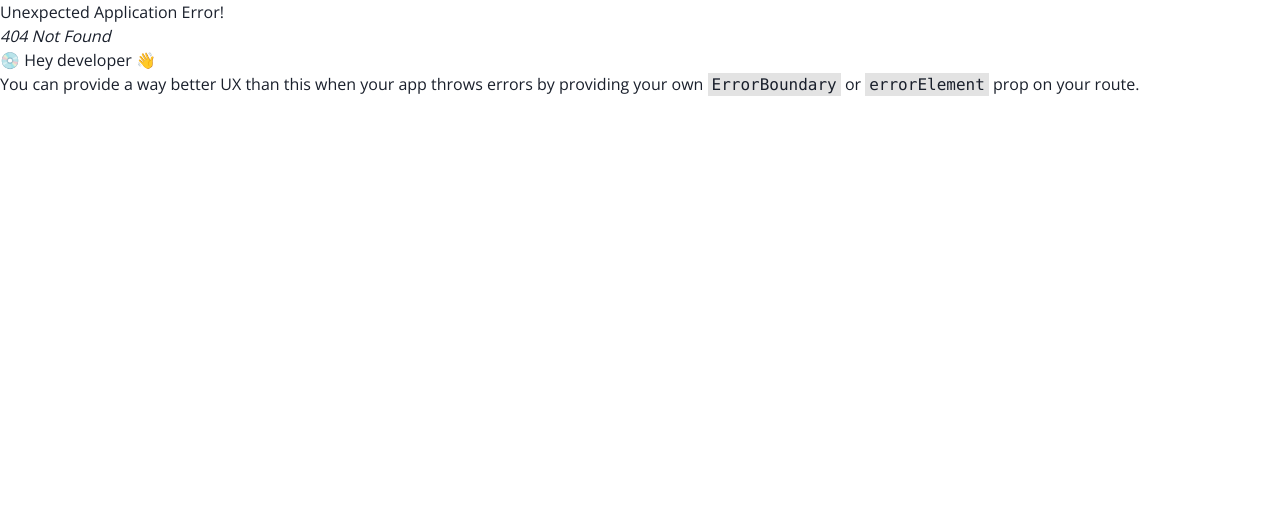
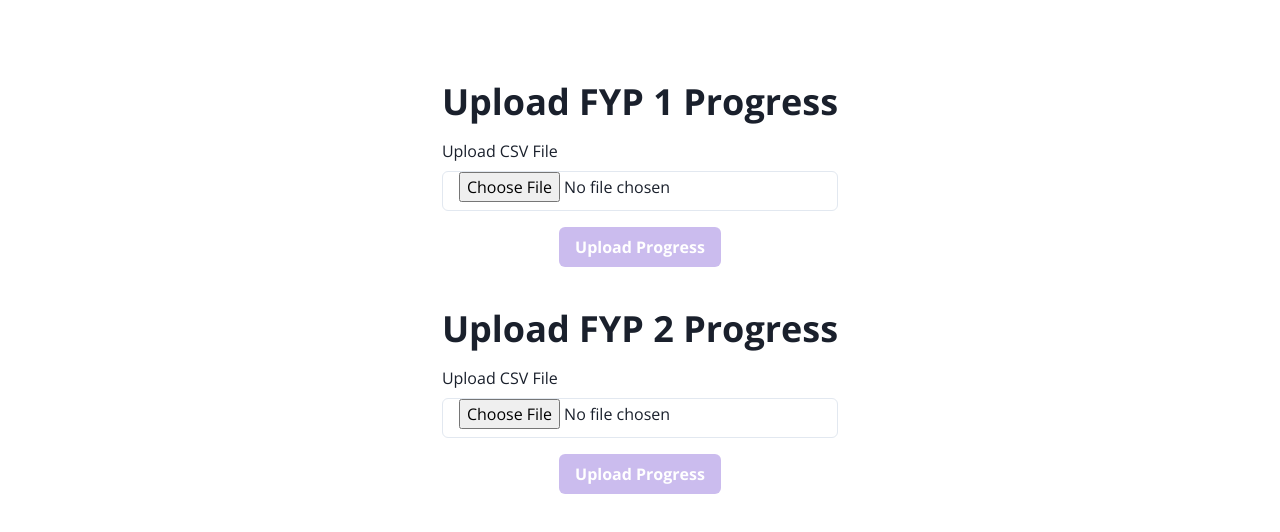
Before and after one commit to ShehzainHassan/ProTrackr-Admin-, a React (Vite) app: page /uploadFYPProgress in a window 1280 px wide. Before the commit this address had no page. Shown: the top 532 px of the page. Built offline with nearby package versions, Linux system fonts and the light colour scheme.

Commit message:
Added Option to Upload Progress from CSV

```diff
--- a/src/App.jsx
+++ b/src/App.jsx
@@ -11,7 +11,7 @@ import Login from "./pages/Login";
 import ManageStudents from "./pages/ManageStudents";
 import ManageFaculty from "./pages/ManageFaculty";
 import AssignEvaluators from "./pages/AssignEvaluators";
-
+import UploadFYPProgress from "./pages/UploadFYPProgress";
 const IsLoggedIn = !!JSON.parse(sessionStorage.getItem("LoggedEmail"));
 
 // router and routes
@@ -23,6 +23,7 @@ const router = createBrowserRouter(
       <Route path="manageStudents" element={<ManageStudents />} />
       <Route path="manageFaculty" element={<ManageFaculty />} />
       <Route path="assignEvaluators" element={<AssignEvaluators />} />
+      <Route path="uploadFYPProgress" element={<UploadFYPProgress />} />
     </Route>
   )
 );
--- a/src/Components/Sidebar.jsx
+++ b/src/Components/Sidebar.jsx
@@ -130,6 +130,22 @@ export default function Sidebar() {
         </NavLink>
       </ListItem>
 
+      <ListItem
+        style={
+          selectedRoute === "/uploadFYPProgress"
+            ? {
+                backgroundColor: "purple",
+                padding: "10px",
+                borderRadius: "15px",
+                transition: "background-color 0.5s ease",
+              }
+            : {}
+        }>
+        <NavLink to="/uploadFYPProgress">
+          <ListIcon as={EditIcon} color="white" />
+          Upload FYP Progress
+        </NavLink>
+      </ListItem>
       <Button
         colorScheme="purple"
         size="md"
--- /dev/null
+++ b/src/pages/UploadFYPProgress.jsx
@@ -0,0 +1,116 @@
+import { useState } from "react";
+import {
+  Heading,
+  FormControl,
+  FormLabel,
+  Input,
+  Flex,
+  Button,
+  useToast,
+} from "@chakra-ui/react";
+import Loading from "../Components/Loading";
+import axios from "axios";
+const UploadFYPProgress = () => {
+  const [fyp1File, setFYP1File] = useState();
+  const [fyp2File, setFYP2File] = useState();
+  const [isLoading1, setIsLoading1] = useState(false);
+  const [isLoading2, setIsLoading2] = useState(false);
+  const toast = useToast();
+  const uploadCSV = (file, type) => {
+    const formData = new FormData();
+    formData.append("file", file);
+    formData.append("type", type);
+    axios
+      .post("http://localhost:3002/uploadProgressCSV", formData, {
+        headers: {
+          "Content-Type": "multipart/form-data",
+        },
+      })
+      .then((response) => {
+        console.log(response.data);
+      })
+      .catch((err) => {
+        console.error(err);
+      });
+  };
+  const updateGroupProgress = (fypType) => {
+    if (fypType === "FYP1") {
+      setIsLoading1(true);
+    } else {
+      setIsLoading2(true);
+    }
+    axios
+      .post("http://localhost:3002/updateGroupProgressFromCSV", {
+        type: fypType,
+      })
+      .then((response) => {
+        console.log(response.data);
+        setIsLoading1(false);
+        setIsLoading2(false);
+        toast({
+          title: "Progress updated successfully",
+          duration: 5000,
+          isClosable: true,
+          position: "top",
+          status: "success",
+        });
+      })
+      .catch((err) => {
+        console.error(err);
+      });
+  };
+
+  const handleFYP1File = (e) => {
+    const selectedFile = e.target.files[0];
+    setFYP1File(selectedFile);
+    uploadCSV(selectedFile, "FYP1");
+  };
+  const handleFYP2File = (e) => {
+    const selectedFile = e.target.files[0];
+    setFYP2File(selectedFile);
+    uploadCSV(selectedFile, "FYP2");
+  };
+
+  return (
+    <>
+      <Heading mt={10} mb={4}>
+        Upload FYP 1 Progress
+      </Heading>
+      <FormControl mb={4}>
+        <FormLabel>Upload CSV File</FormLabel>
+        <Input type="file" accept=".csv" onChange={(e) => handleFYP1File(e)} />
+      </FormControl>
+      <Flex flexDirection="column" alignItems="center">
+        <Button
+          onClick={() => {
+            updateGroupProgress("FYP1");
+          }}
+          isDisabled={!fyp1File}
+          colorScheme="purple">
+          Upload Progress
+        </Button>
+        {isLoading1 && <Loading />}
+      </Flex>
+
+      <Heading mt={10} mb={4}>
+        Upload FYP 2 Progress
+      </Heading>
+      <FormControl mb={4}>
+        <FormLabel>Upload CSV File</FormLabel>
+        <Input type="file" accept=".csv" onChange={(e) => handleFYP2File(e)} />
+      </FormControl>
+      <Flex flexDirection="column" alignItems="center">
+        <Button
+          onClick={() => {
+            updateGroupProgress("FYP2");
+          }}
+          isDisabled={!fyp2File}
+          colorScheme="purple">
+          Upload Progress
+        </Button>
+        {isLoading2 && <Loading />}
+      </Flex>
+    </>
+  );
+};
+export default UploadFYPProgress;
```
